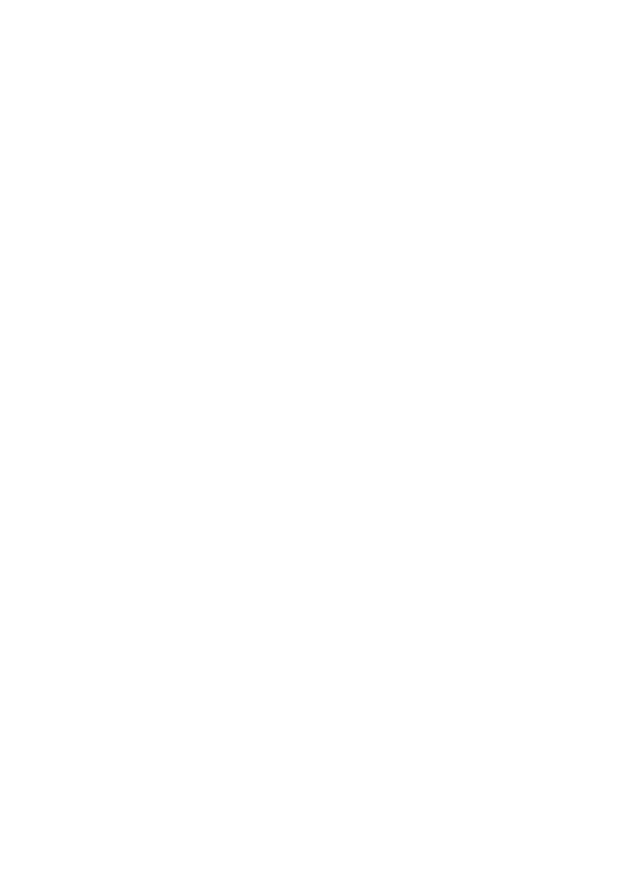
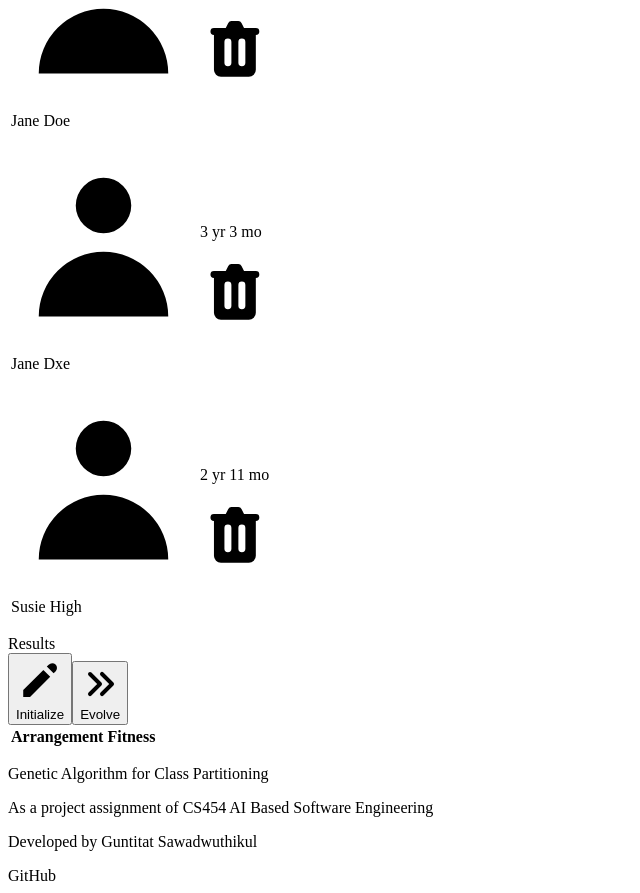
Before and after one commit to gunsodo/class-partition-ga, a Next.js app: page / in a window 1280 px wide. Shown: the part 1155-2048 px from the top of the page, without its empty margins (0-640 px from the left). Before the commit the page ends 800 px from the top, so only its background shows below. Built offline with nearby package versions, Linux system fonts and the light colour scheme.

Commit message:
GA now working

```diff
--- a/pages/ga.js
+++ b/pages/ga.js
@@ -1,15 +1,18 @@
-import { std } from "mathjs";
+import { min, std } from "mathjs";
 import { random, sample, shuffle } from "lodash";
 
-class Chromosome {
+function randInt(num) { return Math.floor(Math.random(num) * num); }
+
+export class Chromosome {
     constructor(male, female, numClasses) {
         // arrays
         this.male = male;
         this.female = female;
-        this.classes = [...Array(numClasses).keys()];
 
         // number
         this.numClasses = numClasses;
+        this.fitness = 99999;
+        this.sumArray = [];
     }
 
     // Genetic operators
@@ -19,33 +22,34 @@
 
         var p1 = Chromosome.getPivot(gc);
         var p2;
-        do { Chromosome.getPivot(gc) } while (p1 === p2);
+        do { p2 = Chromosome.getPivot(gc); } while (p1 === p2);
 
         // swap
         [gc[p1], gc[p2]] = [gc[p2], gc[p1]];
 
-        if (gender === 'M') return Chromosome(gc, c.female, c.numClasses);
-        else return Chromosome(c.male, gc, c.numClasses);
+        if (gender === 'M') return new Chromosome(gc, c.female, c.numClasses);
+        else return new Chromosome(c.male, gc, c.numClasses);
     }
 
     static crossOver(c1, c2) {
-        return sample([Chromosome(c1.male, c2.female), Chromosome(c1.female, c2.male)])
+        return sample([new Chromosome(c1.male, c2.female, c1.numClasses), new Chromosome(c1.female, c2.male, c1.numClasses)])
     }
 
     // Fitness evaluation
-
-    fitness(malesArray, femalesArray) {
+    // needs fix
+    calcFitness(malesArray, femalesArray) {
         var sumArray = new Array(this.numClasses).fill(0);
 
-        malesArray.forEach(function (e, i) {
-            sumArray[e] += i[2];
+        this.male.forEach(function (e, i) {
+            sumArray[e] += malesArray[i][2];
         })
 
-        femalesArray.forEach(function (e, i) {
-            sumArray[e] += i[2];
+        this.female.forEach(function (e, i) {
+            sumArray[e] += femalesArray[i][2];
         })
 
-        return std(sumArray);
+        this.sumArray = sumArray;
+        this.fitness = std(sumArray);
     }
 
     // Helpers
@@ -59,19 +63,23 @@
     }
 
     static getPivot(gc) {
-        return Math.floor(Math.random() * gc.length);
+        return randInt(gc.length);
     }
 }
 
-class Population {
-    constructor(capacity) {
-        // [[mc, fc, fitness], ...]
+export class Population {
+    constructor(malesArray, femalesArray, capacity, numClasses) {
+        // [chromosome, ...]
         this.population = [];
+        this.malesArray = malesArray;
+        this.femalesArray = femalesArray;
+
         this.capacity = capacity;
+        this.numClasses = numClasses;
     }
 
     rerank() {
-        this.population.sort((a, b) => a[2] - b[2]);
+        this.population.sort((a, b) => a.fitness - b.fitness);
     }
 
     naturalSelection() {
@@ -79,17 +87,44 @@
         this.population = this.population.slice(0, this.capacity);
     }
 
+    initialize() {
+        const malesBaseArray = Chromosome.initializeGC(this.malesArray.length, this.numClasses);
+        const femalesBaseArray = Chromosome.initializeGC(this.malesArray.length, this.numClasses);
+
+        var indv;
+        for (var i = 0; i < this.capacity; i++) {
+            indv = new Chromosome(shuffle(malesBaseArray), shuffle(femalesBaseArray), this.numClasses);
+            indv.calcFitness(this.malesArray, this.femalesArray);
+            this.population.push(indv);
+        }
+    }
+
     breed(n) {
         for (var i = 0; i < n; i++) {
             const lottery = Math.random() * 100;
-            if (lottery <= 50) {
+            const validIndex = min(this.capacity, this.population.length);
+            var offspring;
+
+            if (lottery <= 60) {
                 // swap
+                offspring = Chromosome.swapMutation(this.population[randInt(validIndex)]);
             }
             else {
                 // cross-over
+                var p1 = randInt(validIndex);
+                var p2;
+                do { p2 = randInt(validIndex); } while (p1 === p2);
+
+                offspring = Chromosome.crossOver(this.population[p1], this.population[p2]);
             }
+            // determine fitness and add to population
+            offspring.calcFitness(this.malesArray, this.femalesArray);
+            this.population.push(offspring);
         }
-        // determine fitness
-        // add to population
+    }
+
+    step(numOffspring = 20) {
+        this.breed(numOffspring);
+        this.naturalSelection();
     }
 }
--- a/pages/index.js
+++ b/pages/index.js
@@ -1,14 +1,48 @@
 import Head from 'next/head'
-import { PlusCircleIcon, TrashIcon, UploadIcon, UserIcon } from '@heroicons/react/solid'
+import { ChevronDoubleRightIcon, PencilIcon, PlusCircleIcon, TrashIcon, UploadIcon, UserIcon } from '@heroicons/react/solid'
 import { useState } from 'react'
 
+import { Population } from './ga';
+
 export default function Main() {
-  const [students, setStudents] = useState([['M', 'John Doe', 37]]);
+  const [students, setStudents] = useState([
+    ['M', 'John Doe', 37],
+    ['M', 'Jxhn Doe', 35],
+    ['M', 'Joe Low', 34],
+    ['F', 'Jane Doe', 40],
+    ['F', 'Jane Dxe', 39],
+    ['F', 'Susie High', 35],
+  ]);
   const [name, setName] = useState("");
   const [year, setYear] = useState(0);
   const [month, setMonth] = useState(0);
   const [gender, setGender] = useState('F');
 
+  const [numClasses, setNumClasses] = useState(3);
+  const [capacity, setCapacity] = useState(3);
+  const [popArray, setPopArray] = useState([]);
+  const [numSteps, setNumSteps] = useState(3);
+
+  // GA
+  var population;
+
+  function initialize() {
+    const malesArray = students.filter(a => a[0] === 'M');
+    const femalesArray = students.filter(a => a[0] === 'F');
+
+    population = new Population(malesArray, femalesArray, capacity, numClasses);
+    population.initialize();
+  }
+
+  // TODO: keep history
+  function evolve() {
+    for (var i = 0; i < numSteps; i++) {
+      population.step();
+    }
+    setPopArray(population.population);
+  }
+
+  // UI
   function addStudent() {
     setStudents(old => [...old, [gender, name, parseInt(year) * 12 + parseInt(month)]]);
     setName("");
@@ -30,7 +64,8 @@
       </Head>
 
       <main className="flex flex-col flex-1">
-        <div className="flex flex-col sm:flex-row sm:flex-grow sm:grid-cols-2 gap-6">
+        <div className="flex flex-col sm:flex-row sm:flex-grow sm:grid-cols-2">
+          {/* Left Panel */}
           <div className="flex flex-col sm:flex-grow col-span-2 sm:col-span-1 sm:w-2/5 p-8">
             <div className="flex flex-row items-center justify-between">
               <div className="text-xl font-bold">Student List</div>
@@ -115,8 +150,62 @@
             </div>
           </div>
 
+          {/* Right Panel */}
           <div className="flex flex-col sm:flex-grow col-span-2 sm:col-span-1 sm:w-3/5 p-8">
+            <div className="flex flex-row items-center justify-between">
+              <div className="text-xl font-bold">Results</div>
+              <div className="flex flex-row space-x-2">
+                <button onClick={initialize}
+                  className="inline-flex items-center px-4 py-2 border border-black rounded-md text-xs sm:text-sm font-medium hover:bg-gray-200 focus:outline-none cursor-pointer">
+                  <PencilIcon className="-ml-1 mr-2 h-5 w-5" aria-hidden="true" />
+                  Initialize
+                </button>
+                <button onClick={evolve}
+                  className="inline-flex items-center px-4 py-2 border border-black rounded-md text-xs sm:text-sm font-medium hover:bg-gray-200 focus:outline-none cursor-pointer">
+                  <ChevronDoubleRightIcon className="-ml-1 mr-2 h-5 w-5" aria-hidden="true" />
+                  Evolve
+                </button>
+              </div>
+            </div>
 
+            <div className="flex-grow rounded-lg border mt-4">
+              <div className="relative h-full">
+                <div className="sm:absolute border border-black w-full h-full overflow-scroll rounded-lg">
+                  <table className="w-full divide-y divide-gray-200">
+                    <thead className="min-w-full text-black border-b border-black sticky top-0 z-10">
+                      <tr>
+                        <th
+                          scope="col"
+                          className="px-6 py-3 w-2/3 text-left text-xs font-medium uppercase tracking-wider"
+                        >
+                          Arrangement
+                        </th>
+                        <th
+                          scope="col"
+                          className="px-6 py-3 w-1/3 text-left text-xs font-medium uppercase tracking-wider"
+                        >
+                          Fitness
+                        </th>
+                      </tr>
+                    </thead>
+                    <tbody className="overflow-y-scroll min-w-full bg-white divide-y divide-gray-200">
+                      {popArray && popArray.map((chr, i) => (
+                        <tr key={"pop" + i} className="hover:bg-gray-50">
+                          <td className="px-5 py-3">
+                            <p className="text-xs font-medium text-gray-900 uppercase tracking-wide">{chr.male}</p>
+                            <p className="text-xs font-medium text-gray-900 uppercase tracking-wide">{chr.female}</p>
+                            <p className="text-xs font-medium text-gray-900 uppercase tracking-wide">{chr.sumArray}</p>
+                          </td>
+                          <td className="px-5 py-3">
+                            <p className="text-xs font-medium text-gray-900 uppercase tracking-wide">{chr.fitness}</p>
+                          </td>
+                        </tr>
+                      ))}
+                    </tbody>
+                  </table>
+                </div>
+              </div>
+            </div>
           </div>
         </div>
       </main>
```
